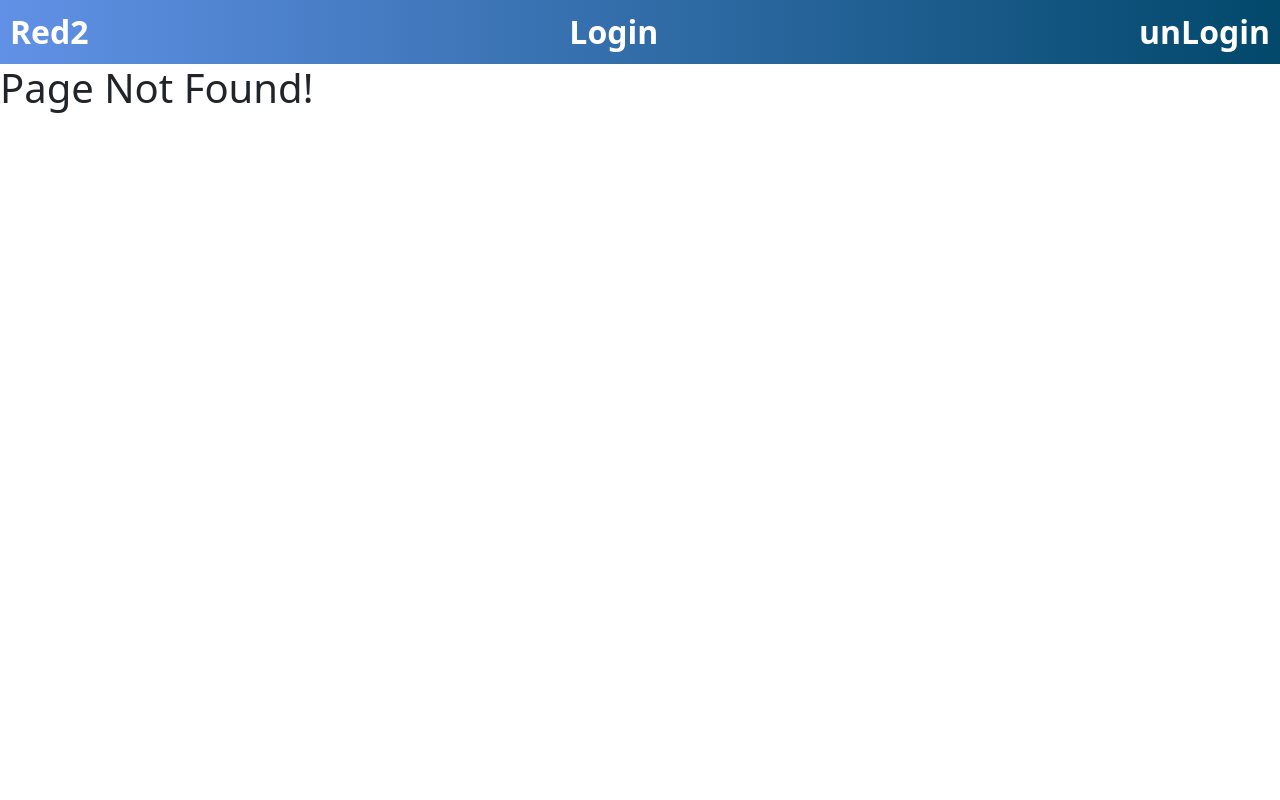
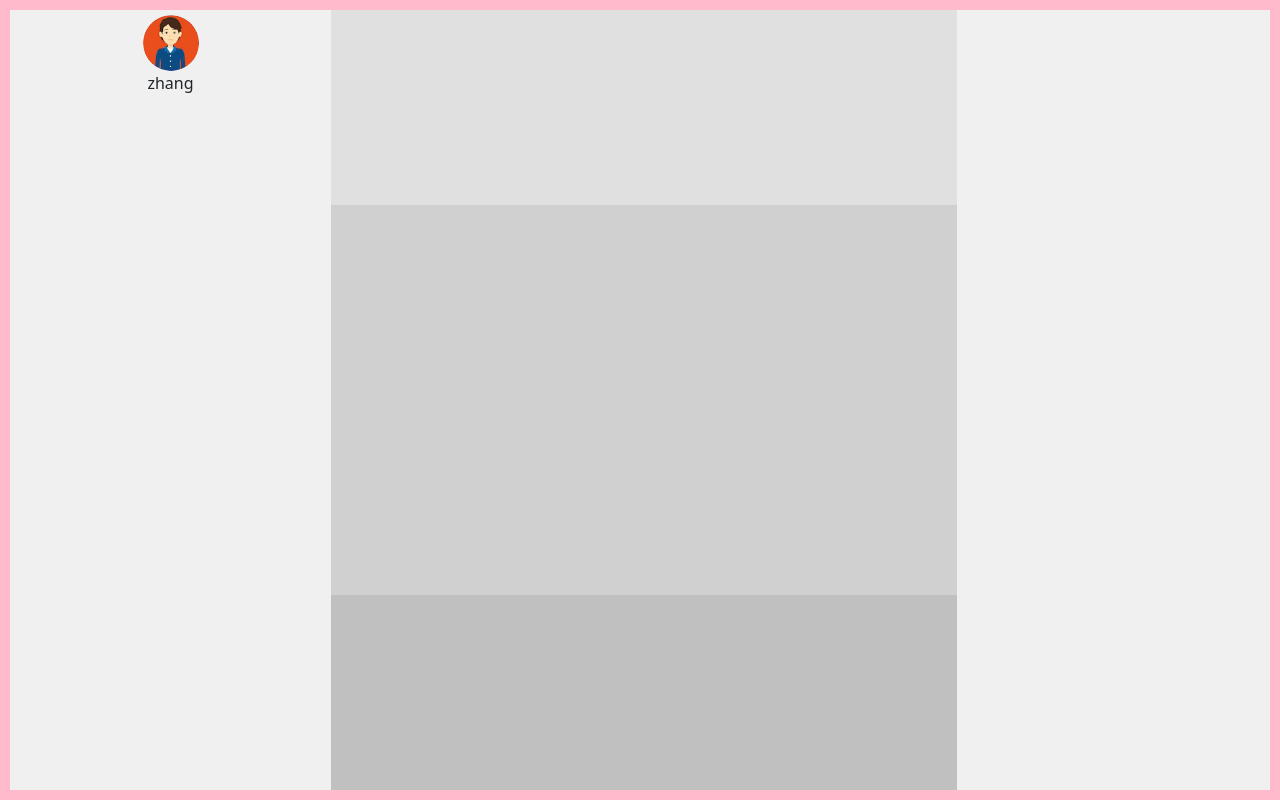
Before and after one commit to RockZhangCn/red2_react, a React (Create React App) app: page /playing/1 in a window 1280 px wide. Before the commit this address led to /not-found. Built offline with nearby package versions, Linux system fonts and the light colour scheme.

Commit message:
add gameboard to show playing cards.

```diff
--- a/src/App.js
+++ b/src/App.js
@@ -31,7 +31,7 @@ function App() {
       <Route path="/" element={<Home />} />
       <Route path="/register" element={<Register/>} />
       <Route path="/resetpassword" element={<ResetPassword/>} />
-      <Route path="/playing" element={<GameBoard />} />
+      <Route path="/playing/:tableId" element={<GameBoard />} />
       <Route path="/table" element={<Table />} />
       <Route path="/setting" element={<Setting />} />
 
--- a/src/actions/gameActions.js
+++ b/src/actions/gameActions.js
@@ -6,3 +6,11 @@ export const selectAPosAction = (composedPos) => {
         composedPos: composedPos,
     }
 }
+
+
+export const gameHallRTDataAction = (data) => {
+    return {
+        type: 'GAMEHALL_RT_DATA',
+        data: data,
+    }
+}
--- a/src/components/Dashboard.js
+++ b/src/components/Dashboard.js
@@ -1,13 +1,9 @@
 import { useDispatch, useSelector } from 'react-redux';
 import Table from './Table';
 import React, { useRef, useEffect, useState } from 'react';
-
+import { gameHallRTDataAction } from '../actions/gameActions';
 
 function Dashboard () {
-
-    const TABLE_COUNT = 6;
-    const url = "http://rockzhang.com/1.jpeg";
-    //
     const mockData = [
         {
             "tableIdx":1,
@@ -63,10 +59,13 @@ function Dashboard () {
         },
 
     ];
-    const user = useSelector(state => state.user);
+
     const dispatch = useDispatch();
 
-    const [messages, setMessages] = useState([]);
+    //dispatch(gameHallRTDataAction(mockData));
+
+    const user = useSelector(state => state.user);
+
     const [connected, setConnected] = useState(false);
     const websocketRef = useRef(null);
     const reconnectInterval = useRef(1000); // Start with 1 second
@@ -83,7 +82,7 @@ function Dashboard () {
 
       websocketRef.current.onmessage = (event) => {
         const newMessage = event.data;
-        setMessages((prevMessages) => [...prevMessages, newMessage]);
+        dispatch(gameHallRTDataAction(newMessage));
       };
 
       websocketRef.current.onclose = () => {
@@ -109,6 +108,7 @@ function Dashboard () {
 
     useEffect(() => {
       //connectWebSocket();
+      dispatch(gameHallRTDataAction(mockData));
 
       return () => {
         if (websocketRef.current) {
@@ -125,7 +125,6 @@ function Dashboard () {
             ))}
         </div>
     );
-
 };
 
 export default Dashboard;
--- a/src/components/Navbar/Navbar.js
+++ b/src/components/Navbar/Navbar.js
@@ -19,8 +19,6 @@ const NavBar = () => {
             <NavLinks/>
         </nav>
     )
-
 }
 
-
 export default NavBar;
--- /dev/null
+++ b/src/components/PlayerUser.js
@@ -0,0 +1,22 @@
+
+function PlayerUser({avatar, nickname}) {
+
+    return (
+    <div style={{ textAlign: 'center', backgroundColor: 'transparent', padding:'1px', borderRadius: '5px', width: '100%', height: '100%' }}>
+        <img
+            src={avatar}
+            title={nickname}
+            style={{
+                borderRadius: '50%',
+                width: '100%', // Adjust size as needed
+                height: '100%', // Adjust size as needed
+                maxHeight: '7vh',
+                maxWidth: '7vh'
+            }}
+        />
+        <p style={{maxWidth: '100%', maxHeight: '30%', overflow: 'hidden', textOverflow: 'ellipsis', whiteSpace: 'nowrap' }}>{nickname}</p>
+    </div>
+    );
+}
+
+export default PlayerUser;
--- /dev/null
+++ b/src/components/SeatedUser.js
@@ -0,0 +1,22 @@
+
+function SeatedUser({avatar, nickname, showName}) {
+
+    return (
+    <div style={{ textAlign: 'center', backgroundColor: 'transparent', padding:'1px', borderRadius: '5px', width: '100%', height: '100%' }}>
+        <img
+            src={avatar}
+            title={nickname}
+            style={{
+                borderRadius: '50%',
+                width: '100%', // Adjust size as needed
+                height: '100%', // Adjust size as needed
+            }}
+        />
+        {showName &&
+        <p style={{maxWidth: '100%', maxHeight: '30%', overflow: 'hidden', textOverflow: 'ellipsis', whiteSpace: 'nowrap' }}>{nickname}</p>
+    }
+    </div>
+    );
+}
+
+export default SeatedUser;
--- a/src/components/Table.js
+++ b/src/components/Table.js
@@ -1,4 +1,4 @@
-import SeatedUser from "../pages/SeatedUser";
+import SeatedUser from "../components/SeatedUser";
 import { useDispatch, useSelector } from "react-redux";
 import React, { useState } from "react"; // Add useState import
 import "./TableCss.css"
@@ -14,7 +14,7 @@ function Table({ tableIdx, users }) { // Removed key from props
     function SelectASeat(seatPos) {
         console.log("we Select seat ", tableIdx * 10 + seatPos);
         dispatch(selectAPosAction(tableIdx * 10 + seatPos));
-        navigate('/playing');
+        navigate('/playing/' + tableIdx);
     }
 
     const seatThisTable = (game.tableId === tableIdx);
--- /dev/null
+++ b/src/pages/GameBoard.css
@@ -0,0 +1,49 @@
+/* src/pages/GameBoard.css */
+.gameboard {
+    display: flex;
+    margin: 0;
+    padding: 10px;
+    height: 100vh;
+    width: 100vw;
+    background-color: #ffbbcc;
+}
+
+.left {
+    display: flex;
+    flex-direction: column;
+    flex: 1;
+    padding: 4px;
+    background-color: #f0f0f0;
+}
+
+.middle {
+    flex: 2;
+    display: flex;
+    flex-direction: column;
+}
+
+.top {
+    flex: 1;
+    display: flex;
+
+    background-color: #e0e0e0;
+}
+
+.center {
+    display: flex;
+    flex: 2;
+    background-color: #d0d0d0;
+}
+
+.bottom {
+    display: flex;
+    flex: 1;
+    background-color: #c0c0c0;
+}
+
+.right {
+    flex: 1;
+    display: flex;
+    flex-direction: column;
+    background-color: #f0f0f0;
+}
--- a/src/pages/GameBoard.js
+++ b/src/pages/GameBoard.js
@@ -1,9 +1,25 @@
+import "./GameBoard.css"
+import PlayerUser from "../components/PlayerUser.js"
+import { useParams } from "react-router-dom";
 
 
 function GameBoard() {
+    const { tableId } = useParams();
+    console.log("GameBoard we into table", tableId);
+
     return (
-        <div>
-            <h1>Hall</h1>
+        <div className="gameboard">
+            <div className="left">
+                <PlayerUser avatar='/avatar/icon_1.png' nickname="zhang"/>
+            </div>
+
+            <div className="middle">
+                <div className="top"></div>
+                <div className="center"></div>
+                <div className="bottom"></div>
+            </div>
+
+            <div className="right"></div>
         </div>
     );
 }
--- a/src/pages/SeatedUser.js
+++ /dev/null
@@ -1,19 +0,0 @@
-function SeatedUser({avatar, nickname}) {
-
-    return (
-        <div style={{ textAlign: 'center', backgroundColor: 'transparent', padding:'1px', borderRadius: '5px', width: '100%', height: '100%' }}>
-        <img
-            src={avatar}
-            title={nickname}
-            style={{
-                borderRadius: '50%',
-                width: '100%', // Adjust size as needed
-                height: '100%' // Adjust size as needed
-            }}
-        />
-        {/* <p style={{maxWidth: '100%', maxHeight: '30%', overflow: 'hidden', textOverflow: 'ellipsis', whiteSpace: 'nowrap' }}>{nickname}</p> */}
-    </div>
-    );
-}
-
-export default SeatedUser;
--- a/src/reducers/gameReducer.js
+++ b/src/reducers/gameReducer.js
@@ -26,6 +26,7 @@ const initialState = {
     tablePos: -1,
     otherPlayers: null,
     userStatus: USER_STATUS.LOGOUT,
+    gamehall: null,
   };
 
   const gameReducer = (state = initialState, action) => {
@@ -38,6 +39,10 @@ const initialState = {
         result = { ...state, tableId: Math.floor(action.composedPos / 10), tablePos: action.composedPos % 10};
         console.log("gameReducer new state ", result);
         return result;
+
+      case 'GAMEHALL_RT_DATA':
+        console.log("gameReducer received GAMEHALL_RT_DATA action", action.data);
+        return {...state, gamehall:action.data};
       case 'GAME_OVER':
         return { ...state, isGameOver: true };
       default:
```
